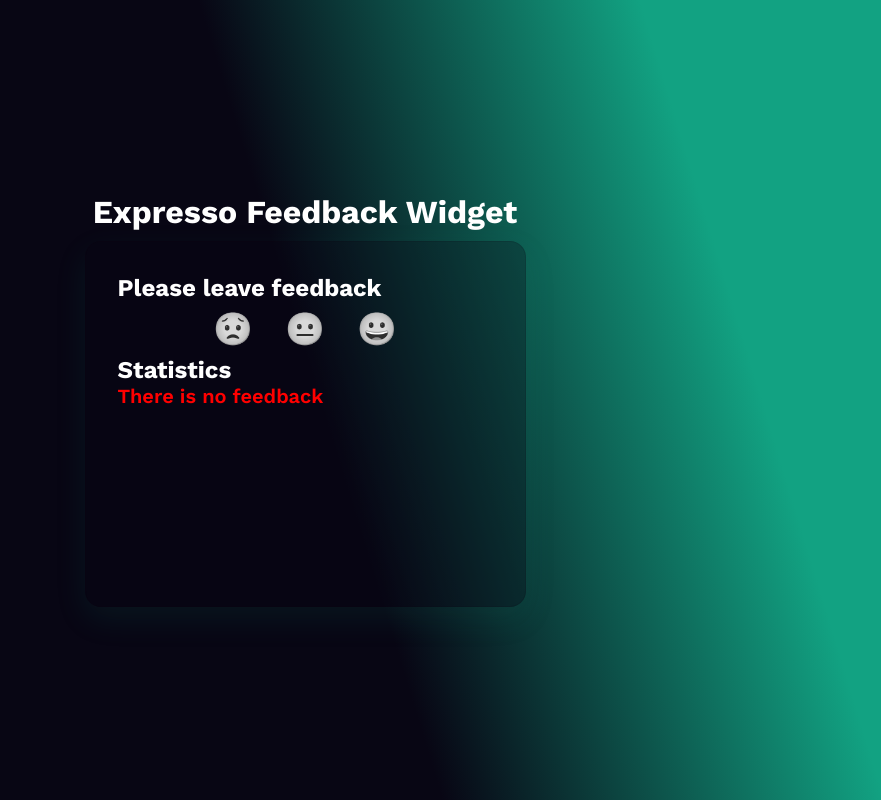
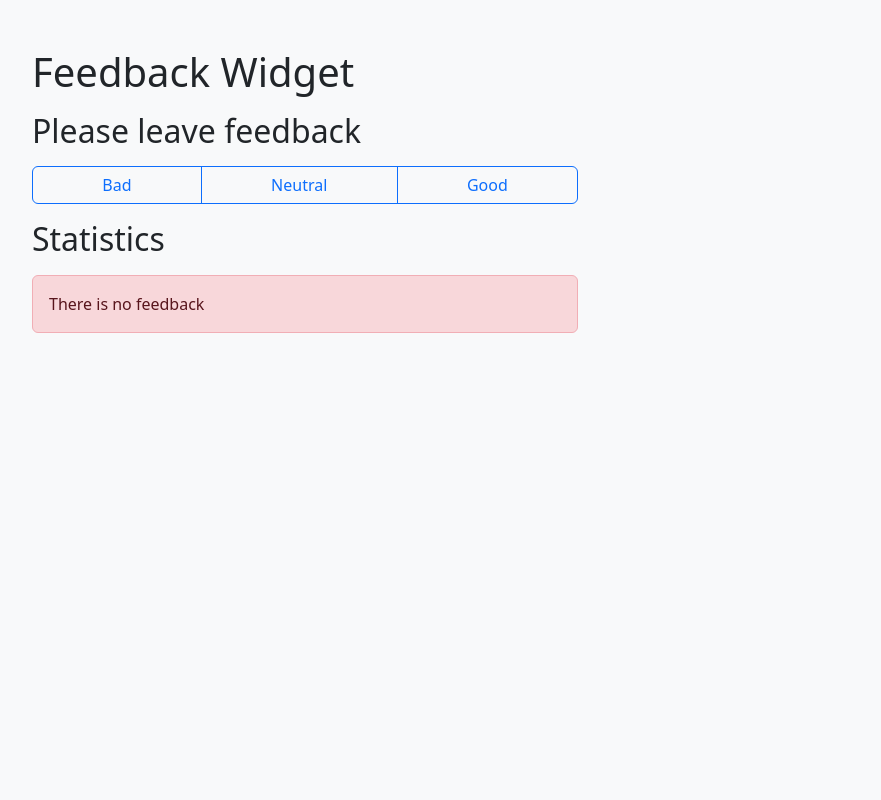
Before and after one commit to Valik3201/goit-react-hw-02-feedback, a React (Create React App) app: page / in a window 1280 px wide. Shown: the whole page, without its empty margins (335-1216 px from the left). Built offline with nearby package versions, Linux system fonts and the light colour scheme.

Commit message:
style(ui): add Bootstrap styles

```diff
--- a/package.json
+++ b/package.json
@@ -7,12 +7,15 @@
     "@testing-library/jest-dom": "^6.2.0",
     "@testing-library/react": "^14.1.2",
     "@testing-library/user-event": "^14.5.2",
+    "bootstrap": "^5.3.2",
     "react": "^18.2.0",
+    "react-bootstrap": "^2.10.0",
     "react-dom": "^18.2.0",
     "react-scripts": "5.0.1",
     "styled-components": "^6.1.8",
     "web-vitals": "^3.5.1"
   },
+
   "scripts": {
     "start": "react-scripts start",
     "build": "react-scripts build",
--- a/public/index.html
+++ b/public/index.html
@@ -57,7 +57,7 @@
     </script>
     <!-- End Single Page Apps for GitHub Pages -->
   </head>
-  <body>
+  <body class="bg-light">
     <noscript>You need to enable JavaScript to run this app.</noscript>
     <div id="root"></div>
     <!--
--- a/src/components/App.jsx
+++ b/src/components/App.jsx
@@ -4,6 +4,12 @@ import { Section } from './Section/Section';
 import { Statistics } from './Statistics/Statistics';
 import { FeedbackOptions } from './FeedbackOptions/FeedbackOptions';
 import { Notification } from './Notification/Notification';
+
+import 'bootstrap/dist/css/bootstrap.min.css';
+
+import Container from 'react-bootstrap/Container';
+import Col from 'react-bootstrap/Col';
+import Row from 'react-bootstrap/Row';
 
 /**
  * @class App
@@ -64,32 +70,11 @@ export default class App extends Component {
     const positivePercentage = this.countPositiveFeedbackPercentage();
 
     return (
-      <div
-        style={{
-          height: '100vh',
-          display: 'flex',
-          flexDirection: 'column',
-          gap: 10,
-          justifyContent: 'center',
-          alignItems: 'center',
-          fontSize: '1rem',
-          fontWeight: 600,
-          color: '#fff',
-          backgroundImage: 'linear-gradient(73deg, #080614 51%, #12a282 80%)',
-        }}
-      >
-        <h1 style={{ textAlign: 'center' }}>Expresso Feedback Widget</h1>
-        <div
-          style={{
-            background: 'rgba(8, 6, 20, 0.275)',
-            boxShadow: '0 0.75rem 2rem 0 rgba(18, 162, 130, 0.1)',
-            borderRadius: '1rem',
-            border: '1px solid rgba(8, 6, 20, 0.125)',
-            padding: '2rem',
-            width: '375px',
-            height: '300px',
-          }}
-        >
+      <Container className="justify-content-center mt-5 mb-5">
+        <Row className="justify-content-center">
+          <Col xs={12} md={6}>
+            <h1 className="mb-3">Feedback Widget</h1>
+
             <Section title="Please leave feedback">
               <FeedbackOptions
                 options={['bad', 'neutral', 'good']}
@@ -109,8 +94,9 @@ export default class App extends Component {
                 <Notification message="There is no feedback" />
               )}
             </Section>
-        </div>
-      </div>
+          </Col>
+        </Row>
+      </Container>
     );
   }
 }
--- a/src/components/FeedbackOptions/FeedbackOptions.jsx
+++ b/src/components/FeedbackOptions/FeedbackOptions.jsx
@@ -1,33 +1,7 @@
 import PropTypes from 'prop-types';
-import styled from 'styled-components';
 
-/**
- * @component
- * @description A styled wrapper for feedback options with buttons.
- */
-const OptionsWrapper = styled.div`
-  display: flex;
-  justify-content: center;
-  gap: 1rem;
-`;
-
-/**
- * @component
- * @description A styled button for feedback options.
- */
-const Button = styled.button`
-  font-size: 2rem;
-  padding: 0.5rem;
-  background-color: transparent;
-  filter: grayscale(1);
-  border: none;
-  cursor: pointer;
-  transition: 0.25s ease-in-out;
-
-  &:hover {
-    filter: grayscale(0);
-  }
-`;
+import Button from 'react-bootstrap/Button';
+import ButtonGroup from 'react-bootstrap/ButtonGroup';
 
 /**
  * @component
@@ -37,40 +11,32 @@ const Button = styled.button`
  * @param {Function} props.onLeaveFeedback - The callback function to handle feedback selection.
  * @returns {JSX.Element} The rendered FeedbackOptions component.
  */
-export const FeedbackOptions = ({ options, onLeaveFeedback }) => (
-  <OptionsWrapper>
-    {options.map(option => (
+export const FeedbackOptions = ({ options, onLeaveFeedback }) => {
+  return (
+    <ButtonGroup
+      aria-label="Feedback options"
+      className="d-flex justify-content-center mt-3 mb-3"
+    >
+      {options.map(option => {
+        const capitalizedOption =
+          option.charAt(0).toUpperCase() + option.slice(1);
+
+        return (
           <Button
             key={option}
             onClick={() => onLeaveFeedback(option)}
             aria-label={option}
+            variant="outline-primary"
           >
-        {getEmoji(option)}
+            {capitalizedOption}
           </Button>
-    ))}
-  </OptionsWrapper>
         );
+      })}
+    </ButtonGroup>
+  );
+};
 
 FeedbackOptions.propTypes = {
   options: PropTypes.arrayOf(PropTypes.string).isRequired,
   onLeaveFeedback: PropTypes.func.isRequired,
 };
-
-/**
- * @function
- * @description A utility function to get emoji based on the feedback option.
- * @param {string} option - The feedback option.
- * @returns {string} The corresponding emoji.
- */
-const getEmoji = option => {
-  switch (option) {
-    case 'bad':
-      return '😟';
-    case 'neutral':
-      return '😐';
-    case 'good':
-      return '😀';
-    default:
-      return '';
-  }
-};
--- a/src/components/Notification/Notification.jsx
+++ b/src/components/Notification/Notification.jsx
@@ -1,14 +1,5 @@
 import PropTypes from 'prop-types';
-import styled from 'styled-components';
-
-/**
- * @component
- * @description A styled notification component for displaying messages.
- */
-const NotificationWrapper = styled.p`
-  color: red;
-  font-size: 20px;
-`;
+import Alert from 'react-bootstrap/Alert';
 
 /**
  * @component
@@ -18,7 +9,9 @@ const NotificationWrapper = styled.p`
  * @returns {JSX.Element} The rendered Notification component.
  */
 export const Notification = ({ message }) => (
-  <NotificationWrapper>{message}</NotificationWrapper>
+  <Alert variant="danger" className="mt-3">
+    {message}
+  </Alert>
 );
 
 Notification.propTypes = {
--- a/src/components/Section/Section.jsx
+++ b/src/components/Section/Section.jsx
@@ -1,14 +1,4 @@
 import PropTypes from 'prop-types';
-import styled from 'styled-components';
-
-/**
- * @component
- * @description A styled section component with a title and content.
- */
-const Title = styled.h2`
-  font-size: '1rem';
-  color: #fff;
-`;
 
 /**
  * @component
@@ -19,10 +9,10 @@ const Title = styled.h2`
  * @returns {JSX.Element} The rendered Section component.
  */
 export const Section = ({ title, children }) => (
-  <div>
-    <Title>{title}</Title>
+  <>
+    <h2>{title}</h2>
     {children}
-  </div>
+  </>
 );
 
 Section.propTypes = {
--- a/src/components/Statistics/Statistics.jsx
+++ b/src/components/Statistics/Statistics.jsx
@@ -1,16 +1,6 @@
 import PropTypes from 'prop-types';
-import styled from 'styled-components';
-
-/**
- * @component
- * @description A styled component to display statistics.
- */
-const StatsWrapper = styled.div`
-  display: flex;
-  flex-direction: column;
-  gap: 1rem;
-  padding-top: 1rem;
-`;
+import ProgressBar from 'react-bootstrap/ProgressBar';
+import Badge from 'react-bootstrap/Badge';
 
 /**
  * @component
@@ -30,13 +20,32 @@ export const Statistics = ({
   total,
   positivePercentage,
 }) => (
-  <StatsWrapper>
-    <p>Bad: {bad}</p>
-    <p>Neutral: {neutral}</p>
-    <p>Good: {good}</p>
-    <p>Total: {total}</p>
-    <p>Positive Feedback Percentage: {positivePercentage}%</p>
-  </StatsWrapper>
+  <div className="d-flex flex-column gap-2 mt-3">
+    <ProgressBar
+      variant="danger"
+      now={(bad / total) * 100}
+      label={`Bad: ${bad}`}
+    />
+    <ProgressBar
+      variant="warning"
+      now={(neutral / total) * 100}
+      label={`Neutral: ${neutral}`}
+    />
+    <ProgressBar
+      variant="success"
+      now={(good / total) * 100}
+      label={`Good: ${good}`}
+    />
+    <h4 className="fw-bold mt-3">
+      Total <Badge bg="info">{total}</Badge>
+    </h4>
+    <p className="fw-bold">Positive Feedback Percentage</p>
+    <ProgressBar
+      animated
+      now={positivePercentage}
+      label={`${positivePercentage}%`}
+    />
+  </div>
 );
 
 Statistics.propTypes = {
--- a/src/index.css
+++ b/src/index.css
@@ -1,9 +1,6 @@
 @import-normalize; /* bring in normalize.css styles */
 
-@import url('https://fonts.googleapis.com/css2?family=Work+Sans:wght@400;600;700&display=swap');
-
 body {
-  font-family: 'Work Sans', sans-serif;
   -webkit-font-smoothing: antialiased;
   -moz-osx-font-smoothing: grayscale;
 }
```
Also changed, not shown: 1 other file (tests, documents, lock files or other folders). Lines whose indentation alone changed are shown as unchanged.
